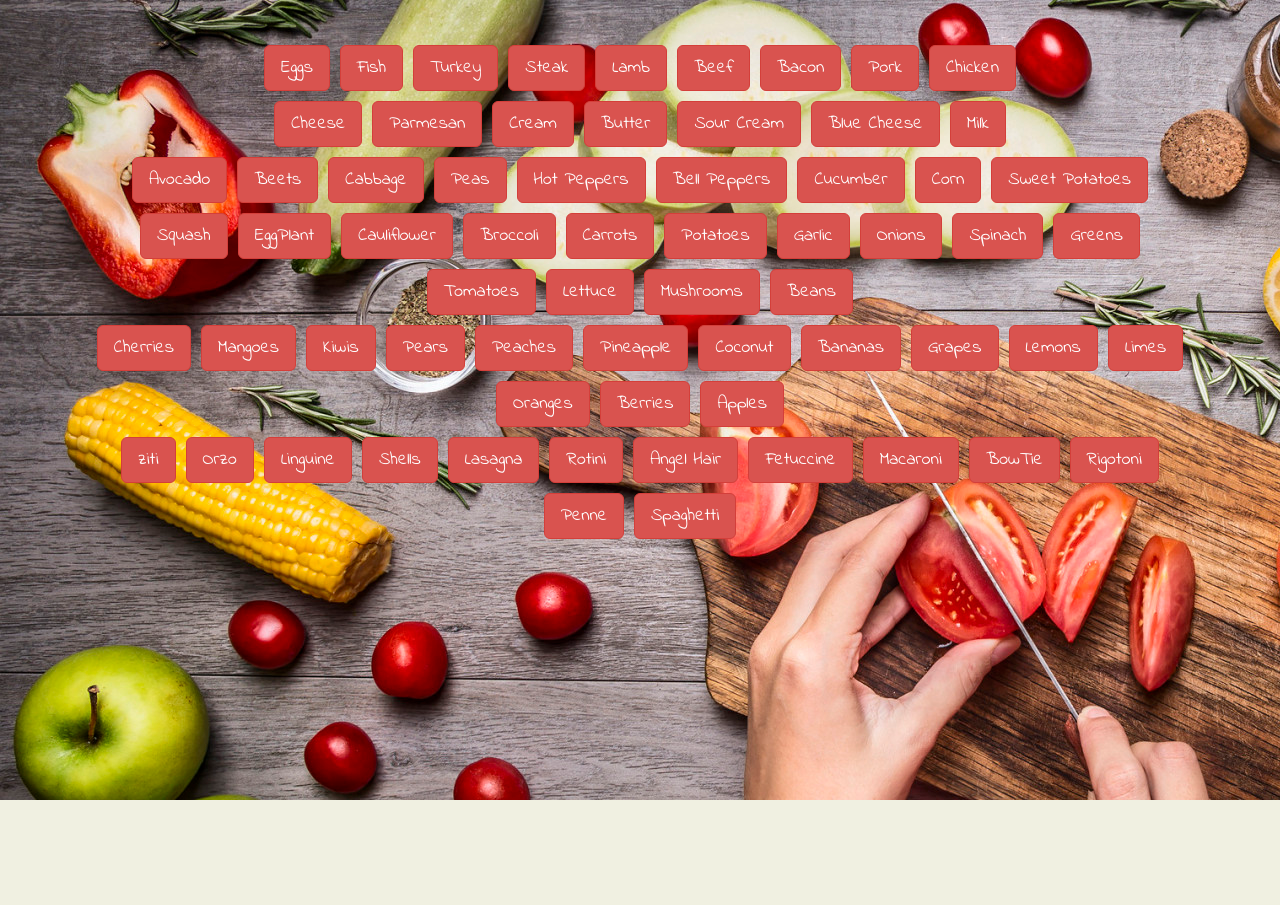
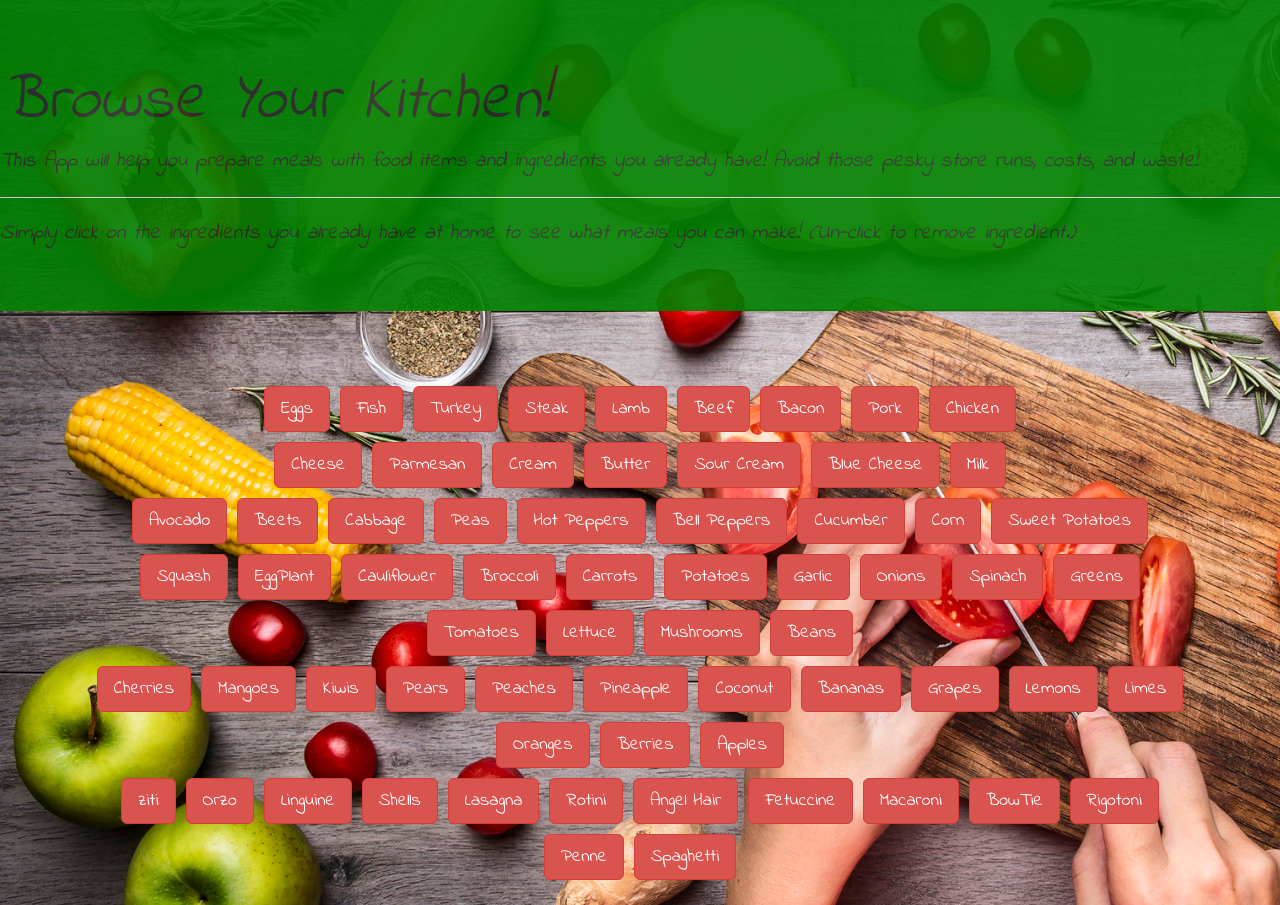
Before and after one commit to djbatt/Meal-Plan-Project-1, a plain HTML site: page index.html in a window 1280 px wide. Before the commit the page ends 800 px from the top, so only its background shows below. Drawn offline with nearby package versions, Linux system fonts and the light colour scheme; no server answers.

Commit message:
added jumbotron and intro, js tweaks

```diff
--- a/index.html
+++ b/index.html
@@ -12,6 +12,12 @@
     <link rel="stylesheet" href="Assets/CSS/style.css">
 </head>
 <body>
+        <div class="jumbotron">
+                <h1 class="display-4">Browse Your Kitchen!</h1>
+                <p class="lead">This App will help you prepare meals with food items and ingredients you already have! Avoid those pesky store runs, costs, and waste!</p>
+                <hr class="my-4">
+                <p> Simply click on the ingredients you already have at home to see what meals you can make! (Un-click to remove ingredient.)</p>
+              </div>
     <br>
     <div class="container wrapper">
         <row class="row">
```
